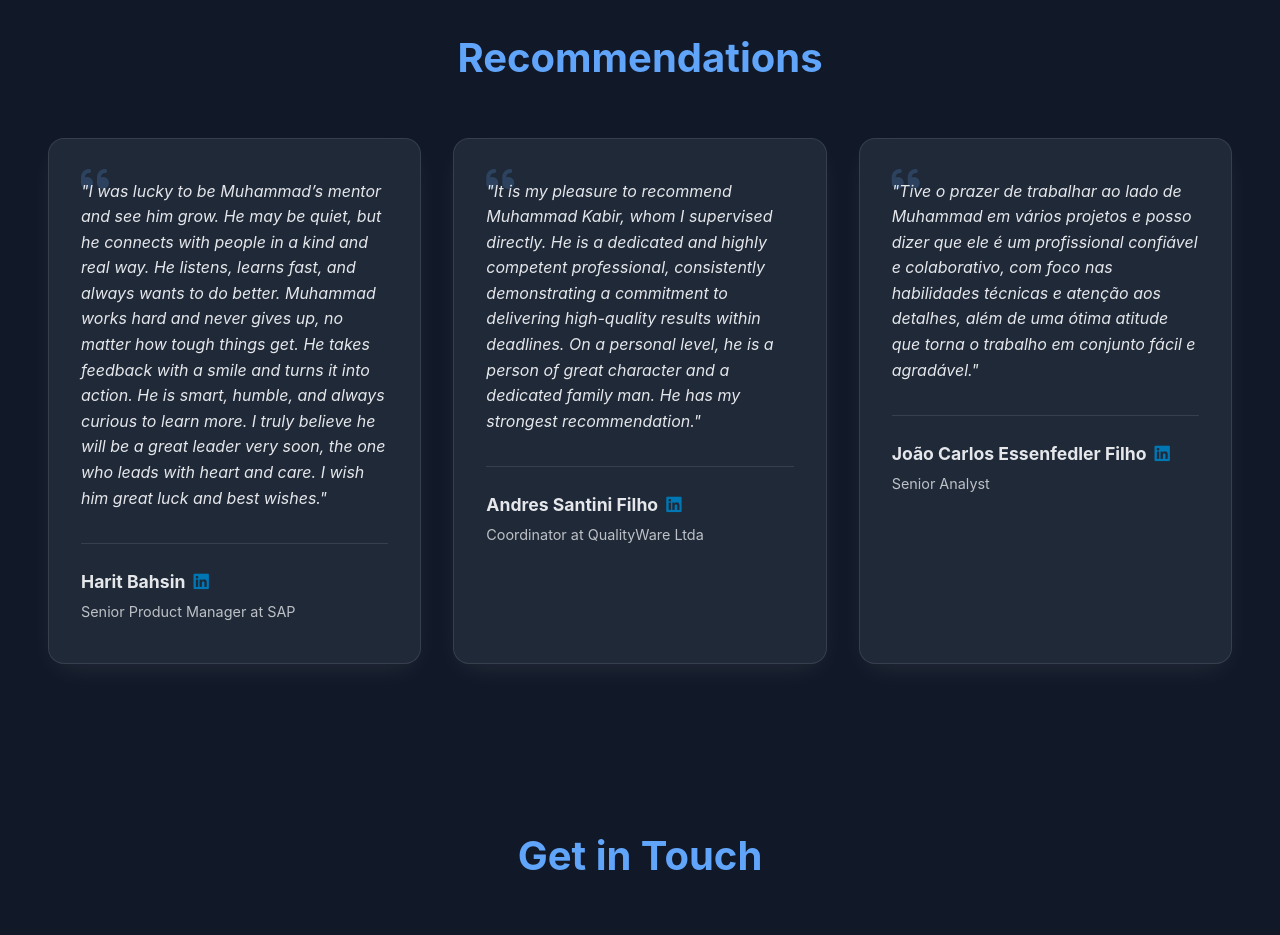
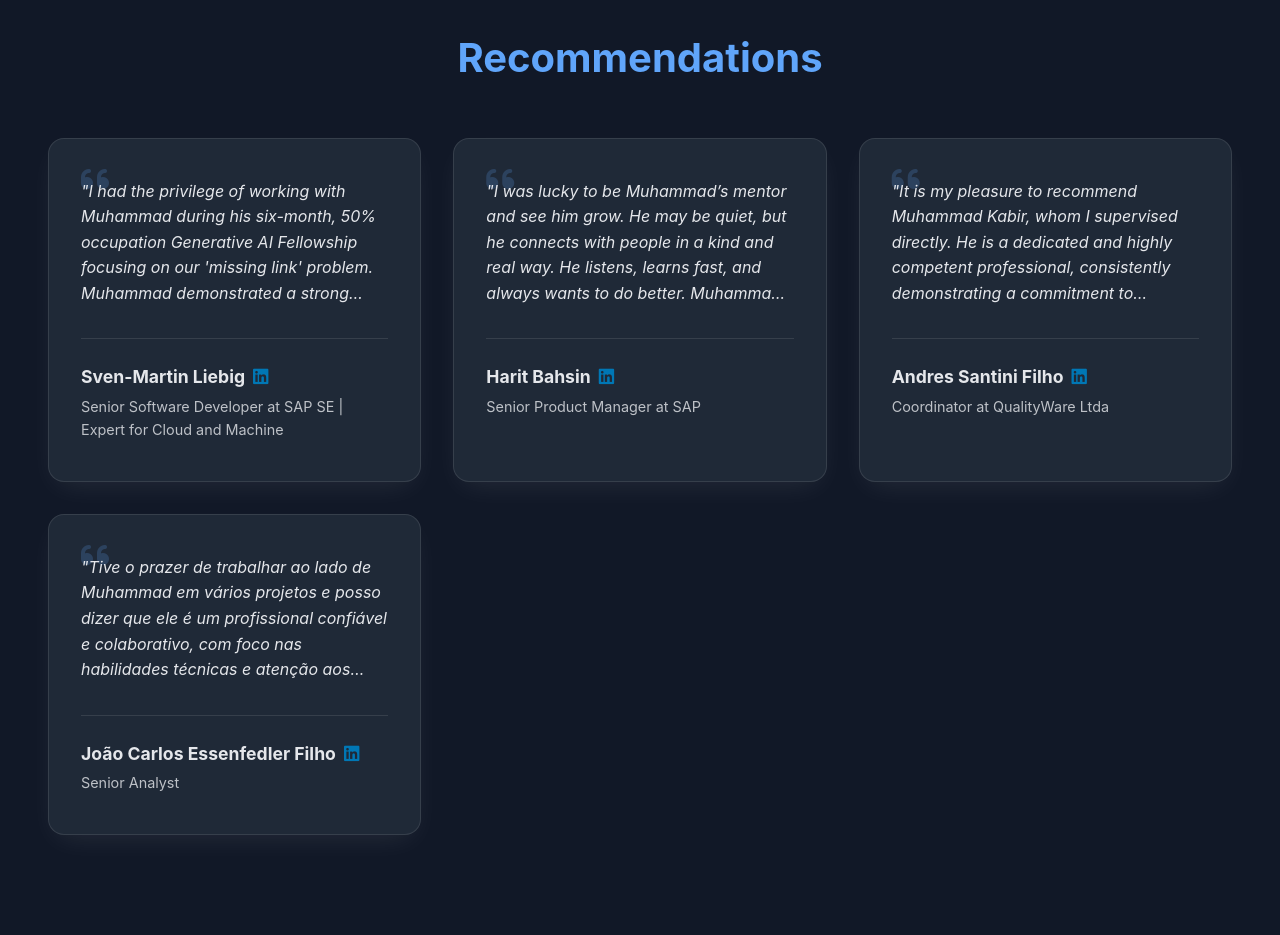
Before and after one commit to mkabdullahi/personal_website, a website: page index.html in a window 1280 px wide. Shown: the part 2080-3015 px from the top of the page. Drawn offline with Linux system fonts and the light colour scheme; no server answers.

Commit message:
feat: add new recommendation and truncate recommendation text to 5 lines.

```diff
--- a/script.js
+++ b/script.js
@@ -139,6 +139,15 @@ document.addEventListener('DOMContentLoaded', function () {
     // Load Recommendations Logic
     const recommendations = [
         {
+            text: `I had the privilege of working with Muhammad during his six-month, 50% occupation Generative AI Fellowship focusing on our 'missing link' problem.
+Muhammad demonstrated a strong commitment to learning a sophisticated and new environment, including Kubeflow, Kubernetes, and specialized LLM prompting techniques in Python. This rapid adaptation to a complex technical stack was a significant accomplishment during the fellowship.
+They successfully executed the core exploration goal of the project, investigating the viability of LLM usage for our specific challenge. Muhammad also showed initiative by attempting to optimize long experiment runtimes through parallelization and batch size adjustments.
+While the scope of the project was ultimately restricted by external factors (long runtimes), Muhammad is a diligent worker who delivered on the foundational goals. They are well-positioned for roles requiring quick ramp-up time in new technical domains and practical experience with structured LLM exploration.`,
+            author: "Sven-Martin Liebig",
+            role: "Senior Software Developer at SAP SE | Expert for Cloud and Machine",
+            linkedin: "https://www.linkedin.com/in/sven-martin-liebig/"
+        },
+        {
             text: "I was lucky to be Muhammad’s mentor and see him grow. He may be quiet, but he connects with people in a kind and real way. He listens, learns fast, and always wants to do better. Muhammad works hard and never gives up, no matter how tough things get. He takes feedback with a smile and turns it into action. He is smart, humble, and always curious to learn more. I truly believe he will be a great leader very soon, the one who leads with heart and care. I wish him great luck and best wishes.",
             author: "Harit Bahsin",
             role: "Senior Product Manager at SAP",
--- a/styles.css
+++ b/styles.css
@@ -345,6 +345,12 @@ h2 {
     margin-bottom: 2rem;
     position: relative;
     z-index: 1;
+    display: -webkit-box;
+    -webkit-line-clamp: 5;
+    line-clamp: 5;
+    -webkit-box-orient: vertical;
+    overflow: hidden;
+    text-overflow: ellipsis;
 }
 
 .rec-author {
```
